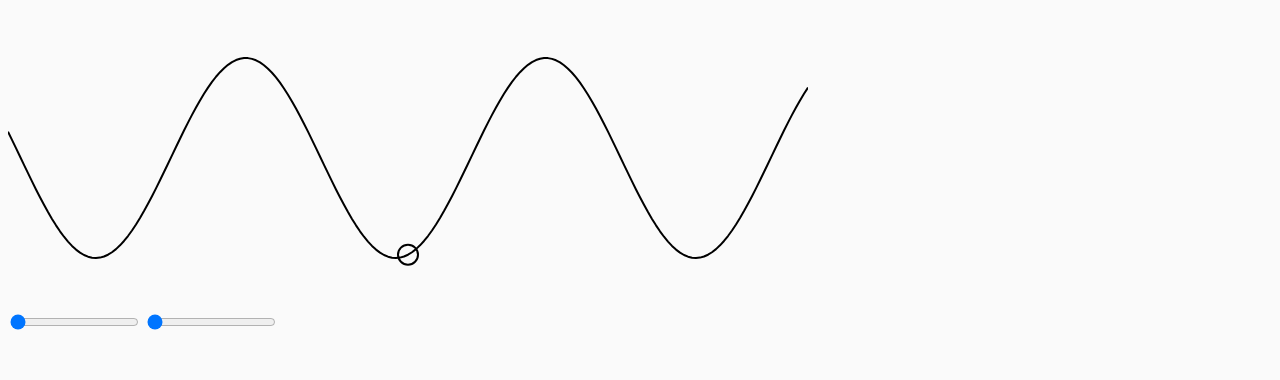
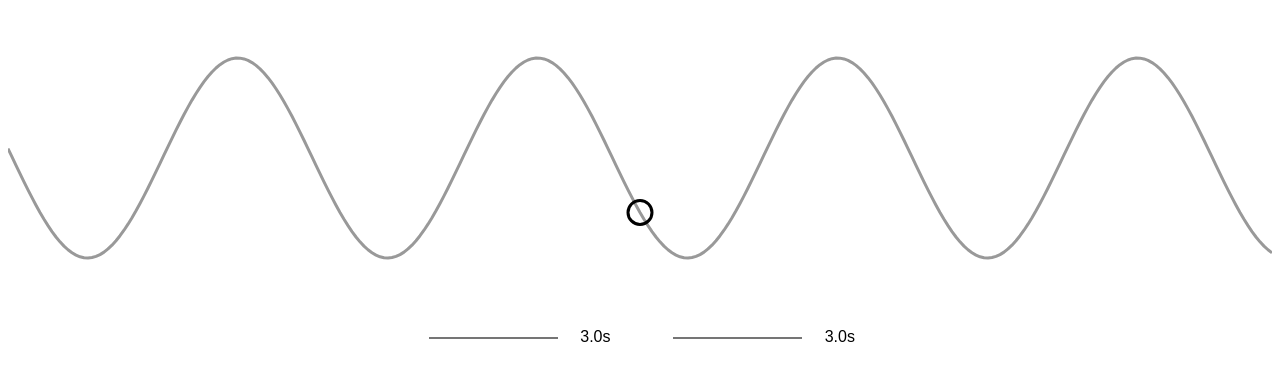
Before and after one commit to aperezroca/breathing-guide, a website: page app/index.html in a window 1280 px wide. Drawn offline with nearby package versions, Linux system fonts and the light colour scheme; files that its build step writes are made by us from their sources.

Commit message:
Add styles and input labels

```diff
--- a/app/index.html
+++ b/app/index.html
@@ -20,10 +20,16 @@
       <p class="browsehappy">You are using an <strong>outdated</strong> browser. Please <a href="http://browsehappy.com/">upgrade your browser</a> to improve your experience.</p>
     <![endif]-->
 
-    <div id="breathing-guide" style="width: 800px; height: 300px;">
-      <canvas id="breathing-canvas" style="width: 800px; height: 300px;" width="800" height="300"></canvas>
-      <input type="range" id="slider1" min="3.0" value="1.0" max="12.0" step="0.1">
-      <input type="range" id="slider2" min="3.0" value="1.0" max="12.0" step="0.1">
+    <div id="breathing-guide">
+      <canvas id="breathing-canvas"></canvas>
+      <div class="slider-container" id="slider1">
+        <input type="range" min="3.0" value="3.0" max="12.0" step="0.1">
+        <label>3.0s</label>
+      </div>
+      <div class="slider-container" id="slider2">
+        <input type="range" min="3.0" value="3.0" max="12.0" step="0.1">
+        <label>3.0s</label>
+      </div>
     </div>
 
     <!-- build:js(.) scripts/vendor.js -->
--- a/app/scripts/breathingCanvas.js
+++ b/app/scripts/breathingCanvas.js
@@ -4,20 +4,33 @@
 App.Models.BreathingCanvas = function() {
 
   // Constants
-  var UNITS = 100,
-      STROKE_COLOR = '#000',
-      STROKE_WIDTH = 2;
+  var STROKE_COLOR = '#999',
+      STROKE_COLOR_CIRCLE = '#000',
+      CIRCLE_RADIUS = 12,
+      STROKE_WIDTH = 3;
 
   // Private vars
   var _canvas, _context, _height, _width,
-      _xAxis, _yAxis, _time = {}, _function;
+      _xAxis, _yAxis, _time = {}, _function, _scale = 100;
 
   // Constructor
   this.initialize = function(canvas) {
     _canvas = canvas;
     _function = new App.Models.ComposedSine(3, 3);
 
+    // Configures general properties of the canvas and initialize
+    // the object itself
+    _context = _canvas.getContext('2d');
+
+    _time.t = 0;
+    _time.seconds = 0;
+
+    $(window).resize(initCanvas);
+
     initCanvas();
+
+    // Initializes the drawing of the canvas
+    draw();
   };
 
   // Public functions
@@ -31,15 +44,8 @@ App.Models.BreathingCanvas = function() {
 
   // Private functions
   var initCanvas = function() {
-    // Configures general properties of the canvas and initialize
-    // the object itself
-    _canvas.width = 800;
-    _canvas.height = 300;
-
-    _context = _canvas.getContext('2d');
-    _context.strokeStyle = STROKE_COLOR;
-    _context.lineJoin = 'round';
-    _context.lineWidth = STROKE_WIDTH;
+    _canvas.width = $(_canvas).width();
+    _canvas.height = $(_canvas).height();
 
     _height = _canvas.height;
     _width = _canvas.width;
@@ -47,13 +53,15 @@ App.Models.BreathingCanvas = function() {
     _xAxis = Math.floor(_height/2);
     _yAxis = Math.floor(_width/2);
 
-    _time.t = 0;//0.5*Math.PI;
-    _time.seconds = 0;//0.5;
+    _context = _canvas.getContext('2d');
+    _context.lineJoin = 'round';
+    _context.lineWidth = STROKE_WIDTH;
 
-    _context.save();
+    _context.lineJoin = 'round';
+    _context.lineWidth = STROKE_WIDTH;
 
-    // Initializes the drawing of the canvas
-    draw();
+    if (_width < 300) { _scale = 50; }
+    else { _scale = 100; }
   };
 
   var draw = function() {
@@ -62,16 +70,18 @@ App.Models.BreathingCanvas = function() {
 
     // Draws the function and the circle in the canvas
     _context.beginPath();
+    _context.strokeStyle = STROKE_COLOR;
     drawFunction();
     _context.stroke();
 
     _context.beginPath();
+    _context.strokeStyle = STROKE_COLOR_CIRCLE;
     drawCircle();
     _context.stroke();
 
     // Updates time
     _time.seconds += 0.007;
-    _time.t = _time.seconds * Math.PI;
+    _time.t = _time.seconds * 2.54;
 
     // Calls himself to redraw the canvas every 35 miliseconds which makes the
     // function move at about 28fps
@@ -81,20 +91,20 @@ App.Models.BreathingCanvas = function() {
   var drawFunction = function() {
     // Goes from the yAxis to the right side of the canvas plotting the
     // function.
-    // Uses UNITS to scale up the function.
+    // Uses _scale to scale up the function.
     // The plotting occurs every four pixels, which offers more or less the
     // same quality as using one. More than four pixels shows shuttering
     // corners
     for (var i = 0; i <= _width; i += 4) {
-      _context.lineTo(i, -UNITS*_function.evaluate((i - _yAxis)/UNITS, _time.t) + _xAxis);
+      _context.lineTo(i, -_scale*_function.evaluate((i - _yAxis)/_scale, _time.t) + _xAxis);
     }
   };
 
   var drawCircle = function() {
     var xCenter = _width/2,
-        yCenter = -UNITS*_function.evaluate(0, _time.t) + _xAxis;
+        yCenter = -_scale*_function.evaluate(0, _time.t) + _xAxis;
 
-    _context.arc(xCenter, yCenter, 10, 0, 2*Math.PI, false);
+    _context.arc(xCenter, yCenter, CIRCLE_RADIUS, 0, 2*Math.PI, false);
   };
 
   this.initialize.apply(this, arguments);
--- a/app/scripts/breathingGuide.js
+++ b/app/scripts/breathingGuide.js
@@ -17,16 +17,27 @@ App.Models.BreathingGuide = function() {
 
   // Private functions
   var initSliders = function() {
-    _slider1.on('input', onSlider1Input);
-    _slider2.on('input', onSlider2Input);
+    window._slider1 = _slider1;
+    $('input', _slider1).on('input', onSlider1Input);
+    $('input', _slider2).on('input', onSlider2Input);
   };
 
   var onSlider1Input = function () {
-    _canvas.setUpSpeed($(this).val());
+    var value = $(this).val();
+
+    _canvas.setUpSpeed(value);
+    updateLabel(_slider1, value);
   };
 
   var onSlider2Input = function () {
-    _canvas.setDownSpeed($(this).val());
+    var value = $(this).val();
+
+    _canvas.setDownSpeed(value);
+    updateLabel(_slider2, value);
+  };
+
+  var updateLabel = function(slider, value) {
+    $('label', slider).html(parseFloat(value).toFixed(1) + 's');
   };
 
   this.initialize.apply(this, arguments);
--- /dev/null
+++ b/app/styles/sass/main.scss
@@ -0,0 +1,94 @@
+#breathing-guide {
+  width: 100%;
+  text-align: center;
+  font-family: sans-serif;
+
+  canvas {
+    width: 100%;
+    height: 300px;
+  }
+
+  .slider-container {
+    display: inline-block;
+    width: 200px;
+    margin: 10px 20px;
+
+    input, label {
+      display: inline-block;
+    }
+
+    label {
+      width: 44px;
+      text-align: right;
+    }
+  }
+}
+
+input[type=range] {
+  -webkit-appearance: none;
+  vertical-align: middle;
+  margin: 0 0 0 0;
+  padding: 0 4px;;
+  position: relative;
+  vertical-align: middle;
+  overflow-x: hidden;
+  overflow-y: visible;
+  height: 32px;
+
+  &::-webkit-slider-thumb {
+    -webkit-appearance: none !important;
+    position: relative;
+    pointer-events: none;
+    width: 20px;
+    height: 20px;
+    margin-top: -8px;
+  }
+
+  &::-webkit-slider-runnable-track {
+    background: #757575;
+    height: 2px;
+  }
+
+  &::-webkit-slider-thumb:before {
+    content: '';
+    font-style: 0;
+    line-height: 0;
+    position: absolute;
+    left: -3000px;
+    right: 0;
+    top: 8px;
+    bottom: 0;
+    background: #00B4FF;
+    border-radius: 4px;
+    height: 2px;
+  }
+
+  &::-webkit-slider-thumb:after {
+    content: '';
+    position: absolute;
+    left:-4px;
+    right:-4px;
+    top:-4px;
+    bottom:-4px;
+    background: #EEE;
+    border-radius: 50%;
+    border: 1px solid #AAA;
+    z-index: 10;
+  }
+
+  &:focus {
+    outline: none;
+  }
+
+  &:hover::-webkit-slider-thumb:after {
+    background: #E5E5E5;
+  }
+
+  &:disabled::-webkit-slider-thumb:before {
+    background-color: #a1151a;
+  }
+
+  &:disabled::-webkit-slider-thumb:after {
+    background: #adadad !important;
+  }
+}
```
Also changed, not shown: app/styles/main.css.
